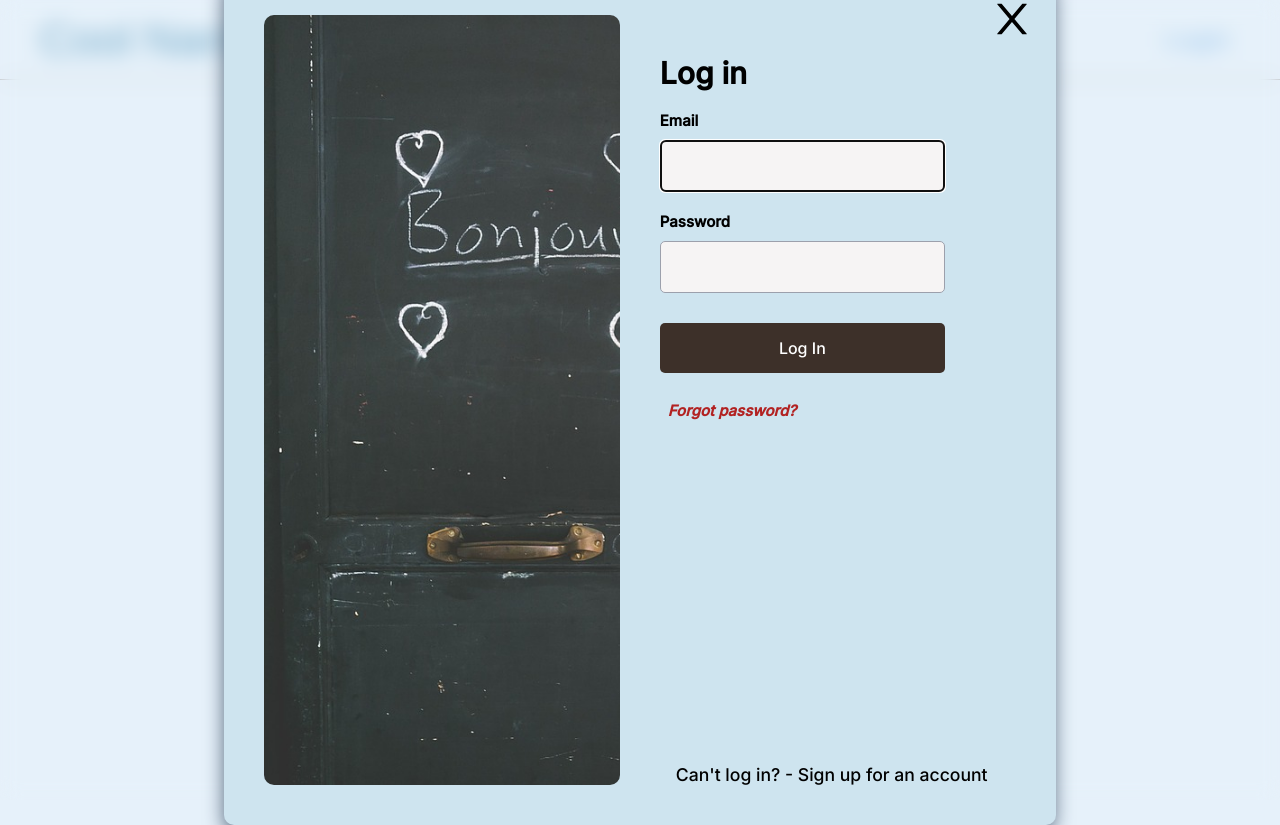
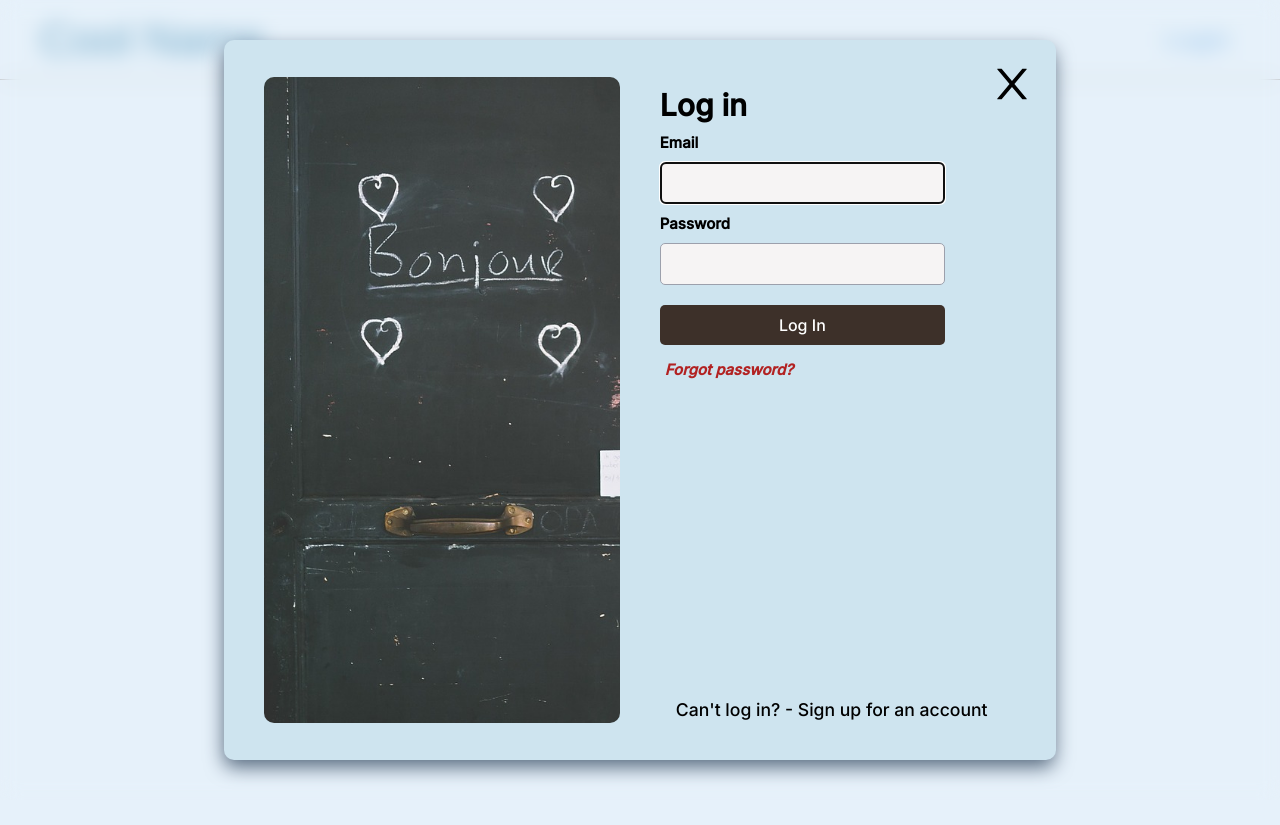
Before and after one commit to zdunek9/eng_app, a React (Create React App) app: page /login in a window 1280 px wide. After the commit the page ends 800 px from the top, so only its background shows below. Built offline with nearby package versions, Linux system fonts and the light colour scheme; a web font is replaced by a local one.

Commit message:
account respo add

```diff
--- a/src/Pages/Account/Account.style.js
+++ b/src/Pages/Account/Account.style.js
@@ -3,29 +3,48 @@ import styled from "styled-components";
 export const Wrapper = styled.div`
   height: calc(100vh - 81px);
   position: relative;
-  padding: 5vw;
+  padding: 3vw;
   display: flex;
   flex-direction: row;
   overflow-y: auto;
+  @media (max-width: 1500px) {
+    padding:3vw 1vw;
+}
+@media (max-width: 600px) {
+    margin: 100px 0;
+}
 `;
 export const Category = styled.div`
-display: flex;
-flex-direction: column;
-  width: 10vw;
-  padding: 20px 0;
+  display: flex;
+  flex-direction: column;
+  padding: 50px 10px;
   height: 100%;
   border-right: 1px solid var(--lines);
   font-size: 1.5rem;
-  div{
+  div {
     margin: 30px 0;
-    padding:10px;
+    padding: 10px;
     transition: 0.3s;
     cursor: pointer;
+  }
+  @media (max-width: 1500px) {
+    font-size: 1.1rem;
+  }
+  @media(max-width:600px){
+    padding:100px 10px;
+    font-size: 1.3rem;
+    div{
+      margin:30px 0;
+      padding:10px;
+    }
   }
 `;
 export const Details = styled.div`
   width: 100%;
   height: 100%;
   padding: 20px 50px;
+  @media(max-width:600px){
 
+    padding: 20px;
+  }
 `;
--- a/src/Pages/Account/Email/Email.style.js
+++ b/src/Pages/Account/Email/Email.style.js
@@ -13,6 +13,14 @@ export const Wrapper = styled.div`
     width: 120px;
     padding: 0;
     font-size: 1.2rem;
+  }
+  .errMsg {
+    background-color: lightpink;
+    color: firebrick;
+    font-weight: bold;
+    padding: 0.5rem;
+    margin-bottom: 0.5rem;
+    width: 70%;
   }
   input {
     width: 20vw;
@@ -33,6 +41,30 @@ export const Wrapper = styled.div`
     color: white;
     cursor: pointer;
   }
+  @media screen and (max-width: 700px) {
+    text-align: center;
+    width: 100%;
+    display: flex;
+    flex-direction: column;
+    align-items: center;
+    h1 {
+      margin: 20px;
+    }
+    p {
+      margin: 20px 0;
+      margin-right: unset;
+      width: auto;
+      padding: 0;
+      font-size: 1.5rem;
+    }
+    input {
+      width: 100%;
+    }
+    button {
+      width: 100%;
+      margin-top: 20px;
+    }
+  }
 `;
 export const Verified = styled.span`
   color: ${(props) =>
@@ -40,6 +72,9 @@ export const Verified = styled.span`
   font-size: 2.5rem;
   display: flex;
   margin-right: 5vw;
+  @media (max-width: 700px) {
+    margin-right: unset;
+  }
 `;
 export const SendBtn = styled.span`
   font-size: 1.3rem;
@@ -48,6 +83,10 @@ export const SendBtn = styled.span`
   cursor: pointer;
   color: ${(props) =>
     props.success ? "var(--greenColor)" : "var(--redColor)"};
+
+  @media (max-width: 700px) {
+    font-size: 1rem;
+  }
 `;
 export const SectionRow = styled.div`
   display: flex;
@@ -57,4 +96,12 @@ export const SectionRow = styled.div`
   &:hover {
     background-color: #bedbf3;
   }
+  @media (max-width: 700px) {
+    justify-content: center;
+    flex-direction: column;
+    padding: 20px;
+  }
+  &:hover {
+    background-color: unset;
+  }
 `;
--- a/src/Pages/Account/Email/Email.tsx
+++ b/src/Pages/Account/Email/Email.tsx
@@ -89,6 +89,7 @@ function Email() {
       dispatch(authActions.logout());
       dispatchReducer({ type: "setSaveSuccess", payload: true });
     } catch (err) {
+      dispatchReducer({ type: "setFormSaveLoading", payload: false });
       dispatchReducer({ type: "setSaveSuccess", payload: false });
     }
   };
@@ -100,13 +101,15 @@ function Email() {
           cancelHandler={() =>
             dispatchReducer({ type: "setOpenConfirmModal", payload: false })
           }
-          text={`Are you sure you want to change your email address. <br />
-          You will be logged out`}
-        />
-      )}
+          text={
+            "Are you sure you want to change your email address. You will be logged out"
+          }
+          />
+          )}
       {state.saveFormLoading && <LoadingSmall />}
       {!state.saveFormLoading && (
         <>
+        {state.saveSuccess ? "" : <p className="errMsg">Something goes wrong, try later</p>}
           <h1>Change email</h1>
           <SectionRow>
             <p>Email:</p>
@@ -121,7 +124,6 @@ function Email() {
                 })
               }
             />
-            {state.saveSuccess ? "" : <p>Something goes wrong, try later</p>}
           </SectionRow>
           <SectionRow>
             <p>Verified:</p>
--- a/src/Pages/Account/Password/Password.style.js
+++ b/src/Pages/Account/Password/Password.style.js
@@ -90,13 +90,18 @@ export const Wrapper = styled.div`
   .line {
     display: inline-block;
   }
+  @media screen and (max-width: 1000px) {
+
+    input {
+      width: 80%;
+    }
+    button {
+      width: 80%;
+    }
+  }
   @media screen and (max-width: 700px) {
-    width: 100%;
-    display: flex;
-    flex-direction: column;
-    align-items: center;
     input {
-      width: 80vw;
+      width: 100%;
     }
     button {
       width: 100%;
--- a/src/Pages/Account/Password/Password.tsx
+++ b/src/Pages/Account/Password/Password.tsx
@@ -3,8 +3,11 @@ import { faCheck, faTimes } from "@fortawesome/free-solid-svg-icons";
 import { FontAwesomeIcon } from "@fortawesome/react-fontawesome";
 import axios from "axios";
 import { Wrapper } from "./Password.style";
-import { useSelector } from "react-redux";
+import { useDispatch, useSelector } from "react-redux";
 import { RootState } from "../../../Store/store";
+import LoadingSmall from "../../../components/Modals/LoadingSmall/LoadingSmall";
+import ConfirmModal from "../../../components/Modals/ConfirmModal/ConfirmModal";
+import { authActions } from "../../../Store/authSlice";
 
 const PASSWORD_REGEX =
   /^(?=.*[a-z])(?=.*[A-Z])(?=.*[0-9])(?=.*[!@#$%]).{8,24}$/;
@@ -14,15 +17,17 @@ function Password() {
   const [pwd, setPwd] = useState<string>("");
   const [validPwd, setValidPwd] = useState<boolean>(false);
   const [pwdFocus, setPwdFocus] = useState<boolean>(false);
-  const [success, setSuccess] = useState<boolean>(false);
 
   const [matchPwd, setMatchPwd] = useState<string>("");
   const [validMatch, setValidMatch] = useState<boolean>(false);
   const [matchFocus, setMatchFocus] = useState<boolean>(false);
 
   const [errMsg, setErrMsg] = useState<string>("");
+  const [saveFormLoading, setSaveFormLoading] = useState<boolean>(false);
+  const [openConfirmModal, setOpenConfirmModal] = useState<boolean>(false);
 
   const idToken = useSelector((state: RootState) => state.auth.apiKey);
+  const dispatch = useDispatch();
 
   useEffect(() => {
     const result = PASSWORD_REGEX.test(pwd);
@@ -35,15 +40,16 @@ function Password() {
     setErrMsg("");
   }, [pwd, matchPwd]);
 
-  const handleSubmit = async (e: React.FormEvent<HTMLFormElement>) => {
-    e.preventDefault();
+  const handleSubmit = async () => {
+    setSaveFormLoading(true);
+    setOpenConfirmModal(false);
     try {
       await axios.post(URL_PWD_CHANGE, {
         idToken,
         password: pwd,
         returnSecureToken: true,
       });
-      setSuccess(true);
+      dispatch(authActions.logout());
     } catch (err: any) {
       if (!err?.response) {
         setErrMsg("No Server Response");
@@ -55,12 +61,28 @@ function Password() {
         setErrMsg("Password change failed");
       }
     }
+    setSaveFormLoading(false);
+
+  };
+  const openConfirmModalHandler = (event: React.FormEvent) => {
+    event.preventDefault();
+    setOpenConfirmModal(true);
   };
   return (
     <Wrapper>
+      {openConfirmModal && (
+        <ConfirmModal
+          confirmHandler={() => handleSubmit()}
+          cancelHandler={() => setOpenConfirmModal(false)}
+          text={`Are you sure you want to change your password. You will be logged out`}
+        />
+      )}
+      {saveFormLoading && <LoadingSmall />}
+      {!saveFormLoading && (
+        <>
           <p className={errMsg ? "errmsg" : "offscreen"}>{errMsg}</p>
           <h1>Change password</h1>
-      <form onSubmit={handleSubmit}>
+          <form onSubmit={openConfirmModalHandler}>
             <label htmlFor="password">
               Password:
               <FontAwesomeIcon
@@ -116,15 +138,18 @@ function Password() {
             />
             <p
               id="confirmnote"
-          className={matchFocus && !validMatch ? "instructions" : "offscreen"}
+              className={
+                matchFocus && !validMatch ? "instructions" : "offscreen"
+              }
             >
               Must match the first password input field.
             </p>
             <button disabled={!validPwd || !validMatch ? true : false}>
               Change
             </button>
-<p className="success">{success && "You have changed your password successfully."}</p>
           </form>
+        </>
+      )}
     </Wrapper>
   );
 }
--- a/src/components/AuthItems/BurgerMenu/BurgerMenu.tsx
+++ b/src/components/AuthItems/BurgerMenu/BurgerMenu.tsx
@@ -31,6 +31,9 @@ const BurgerMenu: React.FC<{
       <NavLink to="favorites" onClick={() => setOpen(false)}>
         Favorite Question
       </NavLink>
+      <NavLink to="account" onClick={() => setOpen(false)}>
+        Account
+      </NavLink>
       <a onClick={onLogOutHandler}>Logout</a>
     </StyledMenu>
   );
--- a/src/components/Modals/LogIn/Login.style.js
+++ b/src/components/Modals/LogIn/Login.style.js
@@ -12,13 +12,13 @@ export const Wrapper = styled.div`
     flex-direction: column;
   }
   h1 {
-    margin: 40px 10px 20px 0;
+    margin: 10px 10px 20px 0;
   }
   h3 {
   }
   .sendStatus{
     font-size: 1.3rem;
-    margin-top: 30px;
+    margin-top: 15px;
     font-style: italic;
 
   }
@@ -103,4 +103,40 @@ export const Wrapper = styled.div`
       width: 100%;
     }
   }
+  @media(max-height:900px){
+    h1 {
+    margin: 10px 0
+  }
+  h3 {
+  }
+  .sendStatus{
+    font-size: 1rem;
+    margin-top: 10px;
+
+  }
+  #email {
+    width: 80%;
+    padding: 10px 25px;
+    margin: 10px 0;
+  }
+  #emailReset {
+    padding: 10px 25px;
+    margin: 10px 0;
+  }
+  #password {
+    padding: 10px 25px;
+    margin: 10px 0;
+  }
+  button {
+    padding: 10px 25px;
+    margin: 10px 0;
+
+  }
+
+  .errmsg {
+    padding: 5px;
+    margin-bottom: 0.1rem;
+
+  }
+  }
 `;
--- a/src/components/Modals/SignUpModal.style.js
+++ b/src/components/Modals/SignUpModal.style.js
@@ -22,7 +22,7 @@ export const Wrapper = styled.div`
   min-width: 600px;
   height: 90vh;
   max-height: 1100px;
-  min-height: 850px;
+  min-height: 650px;
   background-color: #cee4ef;
   transform: translate(-50%, -50%);
   border-radius: 10px;
```
Lines whose indentation alone changed are shown as unchanged.
